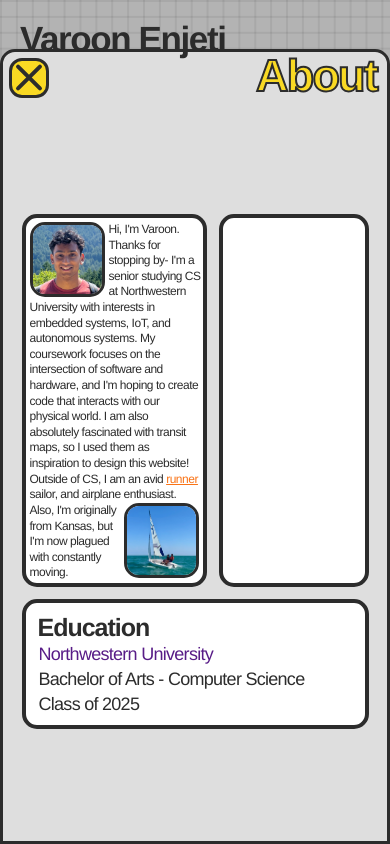
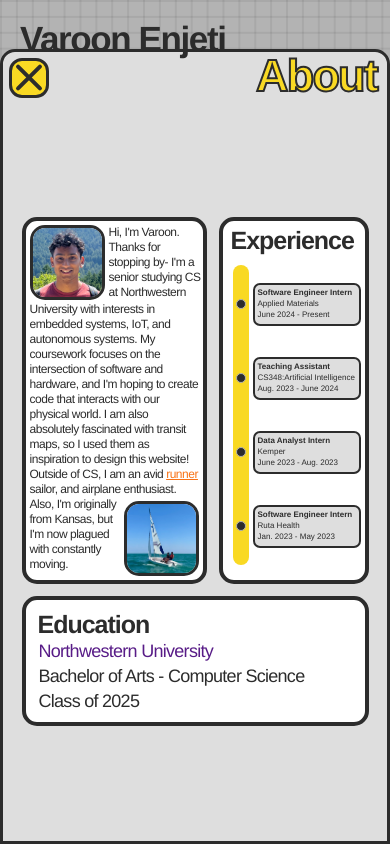
Before and after one commit to varoon-enjeti/portfolio-website, a Next.js app: page / in a window 390 px wide. Both pictures are taken after a click on the button "About". Built offline with nearby package versions, Linux system fonts and the light colour scheme.

Commit message:
about mobile view is done

```diff
--- a/app/components/subpages/about/about-desktop.tsx
+++ b/app/components/subpages/about/about-desktop.tsx
@@ -2,7 +2,7 @@
 import Image from "next/image";
 import React, { useState, useEffect } from "react";
 import { yellowProps, SetStateType } from "../../types";
-import Expcard from "../../tools/expcard";
+import Expcard from "./expcard";
 
 const AboutDesktop: React.FC<yellowProps> = ({ setAbout }) => {
 	return (
--- a/app/components/subpages/about/about-mobile.tsx
+++ b/app/components/subpages/about/about-mobile.tsx
@@ -2,7 +2,7 @@
 import Image from "next/image";
 import React, { useState, useEffect } from "react";
 import { yellowProps, SetStateType } from "../../types";
-import Expcard from "../../tools/expcard";
+import Expcard from "./expcard";
 
 const AboutMobile: React.FC<yellowProps> = ({ setAbout }) => {
 	return (
@@ -22,8 +22,8 @@ const AboutMobile: React.FC<yellowProps> = ({ setAbout }) => {
 				</div>
 				<div className="-ml-[6px] absolute w-full h-[calc(100%-50px)] top-[50px] flex gap-3 flex-col justify-center items-center text-darkgrey">
 					<div className="flex gap-3 justify-center align-middle">
-						<div className="w-[185px] h-[373px] border-4 bg-white border-darkgrey rounded-[15px] box flex flex-col">
-							<div className="w-full h-[78px] flex mx-1 mt-1">
+						<div className="w-[185px] h-[367px] border-4 bg-white border-darkgrey rounded-[15px] box flex flex-col">
+							<div className="w-full h-[77px] flex mx-1 mt-1">
 								<Image
 									src="/headshot.jpg"
 									alt="Profile Picture"
@@ -33,8 +33,7 @@ const AboutMobile: React.FC<yellowProps> = ({ setAbout }) => {
 								/>
 								<div className="font-sans font-normal text-darkgrey tracking-[-0.04em] text-[12px] ml-1 mr-1 text-wrap">{`Hi, I'm Varoon. Thanks for stopping by- I'm a senior studying CS at Northwestern`}</div>
 							</div>
-							<div className="w-full h-[200px] flex">
-								<div className="flex flex-col">
+							<div className="w-full h-[192px] flex flex-col">
 								<div className="font-sans font-normal text-darkgrey tracking-[-0.04em] text-[12px] mx-1 text-wrap">
 									{`University with interests in embedded systems, IoT, and autonomous systems. My coursework focuses on the intersection of software and hardware, and I'm hoping to create code that interacts with our physical world. I am also absolutely fascinated with transit maps, so I used them as inspiration to design this website! Outside of CS, I am an avid `}
 									<a
@@ -47,7 +46,6 @@ const AboutMobile: React.FC<yellowProps> = ({ setAbout }) => {
 									<a className="font-sans font-normal text-darkgrey tracking-[-0.04em] text-[12px]">{` sailor, and airplane enthusiast.`}</a>
 								</div>
 							</div>
-							</div>
 							<div className="w-full h-[80px] flex mt-[3px]">
 								<div className="ml-1 text-wrap font-sans font-normal text-darkgrey tracking-[-0.04em] text-[12px]">{`Also, I'm originally from Kansas, but I'm now plagued with constantly moving.`}</div>
 								<Image
@@ -55,11 +53,49 @@ const AboutMobile: React.FC<yellowProps> = ({ setAbout }) => {
 									alt="Profile Picture"
 									width={500}
 									height={500}
-									className="h-[75px] w-[75px] rounded-[15px] border-darkgrey border-[3px] mr-1 mb-1 exp"
+									className="h-[75px] w-[75px] rounded-[15px] border-darkgrey border-[3px] mr-1 my-1 exp"
 								/>
 							</div>
 						</div>
-						<div className="w-[150px] h-[373px] border-4 bg-white border-darkgrey rounded-[15px] box"></div>
+						<div className="w-[150px] h-[367px] border-4 bg-white border-darkgrey rounded-[15px] box flex flex-col gap-4">
+							<div className="font-sans text-darkgrey tracking-[-0.04em] font-bold text-[25px] ml-2 mt-[1px] h-[27px]">
+								Experience
+							</div>
+							<div className="w-4 h-[300px] rounded-[30px] bg-yellow ml-[10px] flex flex-col gap-16 justify-center items-center">
+								<div className="exp relative w-[10px] h-[10px] md:h-5 bg-darkgrey border-[1px] border-lightgrey rounded-full">
+									<Expcard
+										role="Software Engineer Intern"
+										company="Applied Materials"
+										date="June 2024 - Present"
+										twcss="ml-4 -my-[17px]"
+									/>
+								</div>
+								<div className="exp relative w-[10px] h-[10px] md:h-5 bg-darkgrey border-[1px] border-lightgrey rounded-full">
+									<Expcard
+										role="Teaching Assistant"
+										company="CS348:Artificial Intelligence"
+										date="Aug. 2023 - June 2024"
+										twcss="ml-4 -my-[17px]"
+									/>
+								</div>
+								<div className="exp relative w-[10px] h-[10px] md:h-5 bg-darkgrey border-[1px] border-lightgrey rounded-full">
+									<Expcard
+										role="Data Analyst Intern"
+										company="Kemper"
+										date="June 2023 - Aug. 2023"
+										twcss="ml-4 -my-[17px]"
+									/>
+								</div>
+								<div className="exp relative w-[10px] h-[10px] md:h-5 bg-darkgrey border-[1px] border-lightgrey rounded-full items-center justify-center">
+									<Expcard
+										role="Software Engineer Intern"
+										company="Ruta Health"
+										date="Jan. 2023 - May 2023"
+										twcss="ml-4 -my-[17px]"
+									/>
+								</div>
+							</div>
+						</div>
 					</div>
 					<div className="w-[347px] h-[130px] border-4 bg-white border-darkgrey rounded-[15px] box">
 						<div className="font-sans text-darkgrey tracking-[-0.04em] font-bold text-[25px] ml-3 mt-[6px] h-[27px]">
--- a/app/components/subpages/about/about.tsx
+++ b/app/components/subpages/about/about.tsx
@@ -2,7 +2,7 @@
 import Image from "next/image";
 import React, { useState, useEffect } from "react";
 import { yellowProps, SetStateType } from "../../types";
-import Expcard from "../../tools/expcard";
+import Expcard from "./expcard";
 import AboutDesktop from "./about-desktop";
 import AboutMobile from "./about-mobile";
 
--- /dev/null
+++ b/app/components/subpages/about/expcard.tsx
@@ -0,0 +1,21 @@
+import { expcardProps } from "../../types";
+
+const Expcard: React.FC<expcardProps> = ({ role, company, date, twcss }) => {
+	return (
+		<div
+			className={`h-[43px] alg:h-[73px] 3xl:h-[91px] w-[108px] alg:w-[210px] 3xl:w-[262px] bg-[#DEDEDE] border-darkgrey border-[2px] alg:border-[3px] rounded-[7px] alg:rounded-[10px] flex flex-col gap-[3px] alg:gap-1 3xl:gap-[8px] ${twcss}`}
+		>
+			<div className="font-sans text-darkgrey text-[8px] alg:text-[15px] 3xl:text-[18px] h-[8px] alg:h-[15px] 3xl:h-[18px] font-bold ml-[3px] alg:mx-1 -mt-[10px] alg:-mt-1 3xl:mt-[-2px] 3xl:mx-[6px]">
+				{role}
+			</div>
+			<div className="font-sans text-darkgrey text-[8px] alg:text-[15px] 3xl:text-[18px] h-[8px] alg:h-[15px] 3xl:h-[18px] ml-[3px] alg:mx-1 3xl:mt-0 3xl:mx-[6px]">
+				{company}
+			</div>
+			<div className="font-sans text-darkgrey text-[8px] alg:text-[15px] 3xl:text-[18px] h-[8px] alg:h-[15px] 3xl:h-[18px] font-light ml-[3px] alg:mx-1 3xl:mt-0 3xl:mx-[6px]">
+				{date}
+			</div>
+		</div>
+	);
+};
+
+export default Expcard;
--- a/app/components/tools/expcard.tsx
+++ /dev/null
@@ -1,14 +0,0 @@
-import { expcardProps } from "../types";
-
-
-const Expcard: React.FC<expcardProps> = ({role, company, date, twcss}) => {
-    return (
-        <div className={`h-[73px] 3xl:h-[91px] w-[210px] 3xl:w-[262px] bg-[#DEDEDE] border-darkgrey border-[3px] rounded-[10px] flex flex-col gap-1 3xl:gap-[8px] ${twcss}`}>
-            <div className="font-sans text-darkgrey text-[15px] 3xl:text-[18px] h-[15px] 3xl:h-[18px] font-bold mx-1 -mt-1 3xl:mt-[-2px] 3xl:mx-[6px]">{role}</div>
-            <div className="font-sans text-darkgrey text-[15px] 3xl:text-[18px] h-[15px] 3xl:h-[18px] mx-1 3xl:mt-0 3xl:mx-[6px]">{company}</div>
-            <div className="font-sans text-darkgrey text-[15px] 3xl:text-[18px] h-[15px] 3xl:h-[18px] font-light mx-1 3xl:mt-0 3xl:mx-[6px]">{date}</div>
-        </div>
-    )
-}
-
-export default Expcard;
--- a/app/globals.css
+++ b/app/globals.css
@@ -319,3 +319,7 @@ button {
 .sent {
 	animation: 1.5s ease-out fadeIn;
 }
+
+.text-wrap {
+	line-height: 1.25;
+}
```
Lines whose indentation alone changed are shown as unchanged.
